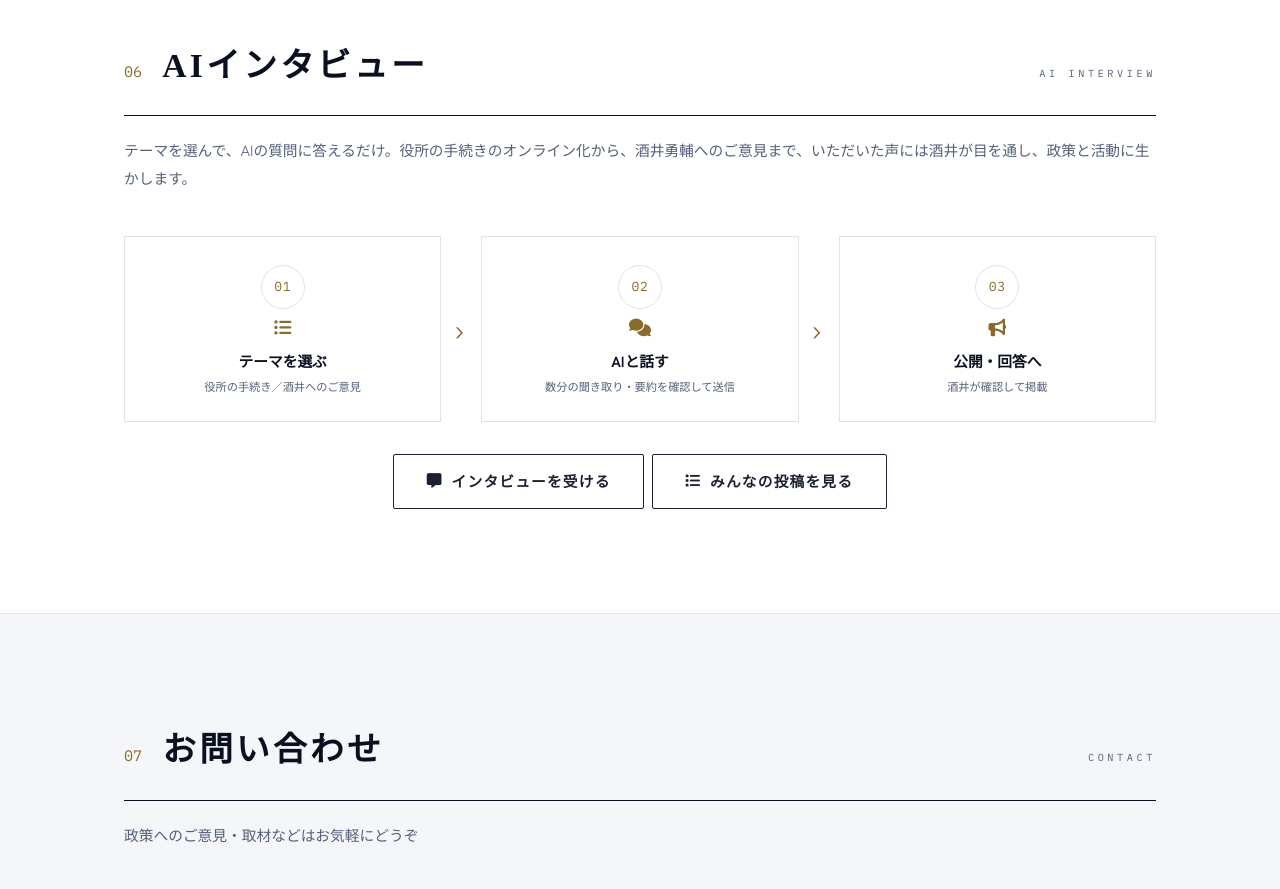
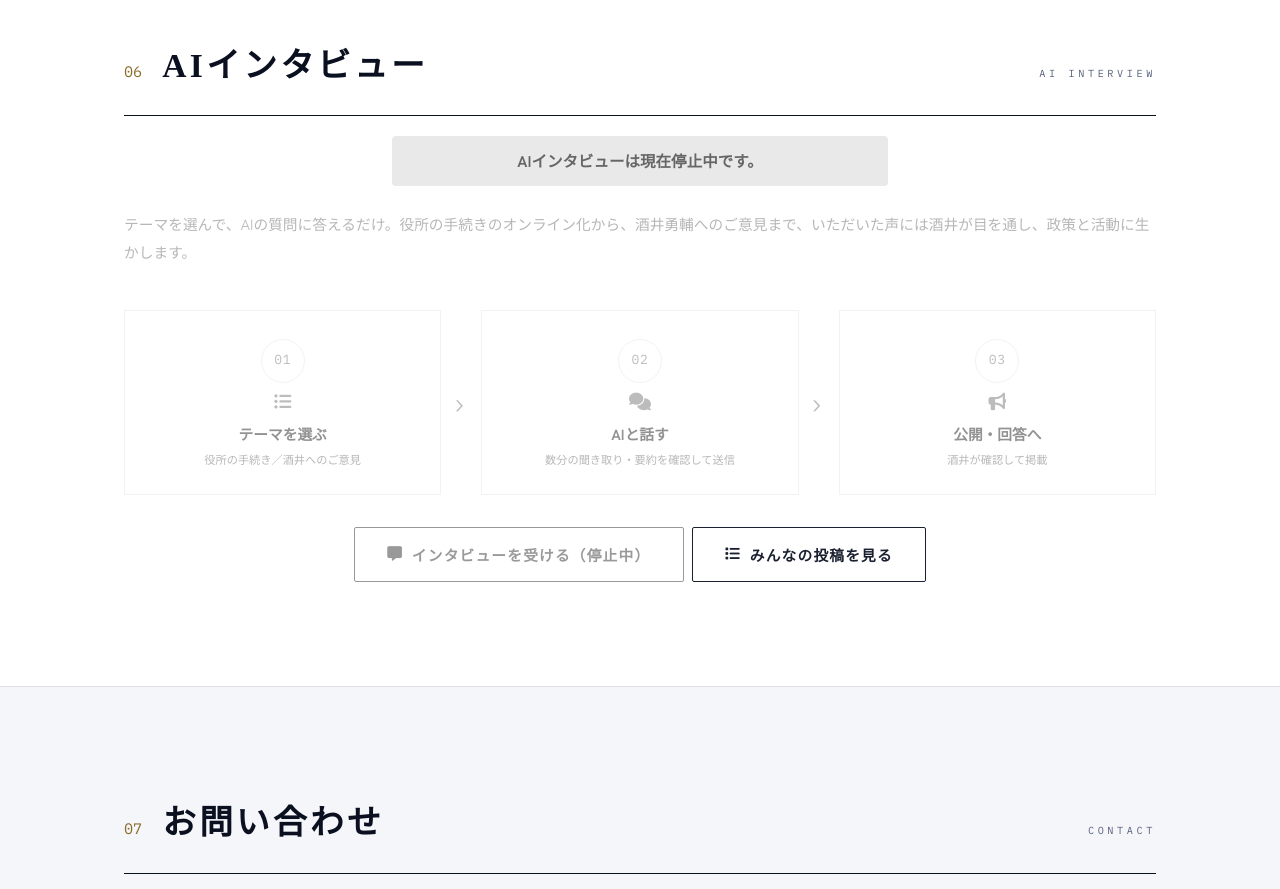
Before and after one commit to yusukesakai0925/portfolio_politics, a plain HTML site: page index.html in a window 1280 px wide. Shown: the part 5320-6209 px from the top of the page. Drawn offline with Linux system fonts and the light colour scheme; no server answers; a web font is replaced by a local one.

Commit message:
酒井さん公式HP（yusukesakai.jp）: 「06 AIインタビュー」に停止中の表示を入れ、説明と「インタビューを受ける」ボタンをグレーにして押せなくした（酒井さんの指示。みんなの投稿を見るは開くので残した）
Co-Authored-By: Claude Opus 5.5 <noreply@anthropic.com>

```diff
--- a/css/style.css
+++ b/css/style.css
@@ -672,6 +672,27 @@ section[id] { scroll-margin-top: var(--head-h); }
   flex-wrap: wrap;
   gap: 8px;
 }
+.paused-note {
+  text-align: center;
+  font-weight: 700;
+  color: #666;
+  background: #e9e9e9;
+  border-radius: 4px;
+  padding: 10px 16px;
+  margin: -36px auto 24px;
+  max-width: 32em;
+}
+.is-paused > .sec-sub { margin-top: 0; }
+.is-paused {
+  filter: grayscale(1);
+  opacity: 0.45;
+}
+.btn.is-disabled {
+  filter: grayscale(1);
+  opacity: 0.45;
+  cursor: not-allowed;
+  pointer-events: none;
+}
 
 /* ---------------------------------------------------------------------
    05 役所のデジタル化目安箱
@@ -942,6 +963,7 @@ section[id] { scroll-margin-top: var(--head-h); }
   .section { padding: 72px 20px; }
   .sec-head { gap: 14px; margin-bottom: 40px; }
   .sec-en { display: none; }
+  .paused-note { margin-top: -24px; }
   .sec-sub { margin: -24px 0 32px; }
 
   .hero-inner { padding: calc(var(--head-h) + 36px) 20px 96px; }
--- a/index.html
+++ b/index.html
@@ -320,6 +320,8 @@
         <h2 class="sec-title">AIインタビュー</h2>
         <span class="sec-en" aria-hidden="true">AI INTERVIEW</span>
       </header>
+      <p class="paused-note">AIインタビューは現在停止中です。</p>
+      <div class="is-paused">
       <p class="sec-sub">テーマを選んで、AIの質問に答えるだけ。役所の手続きのオンライン化から、酒井勇輔へのご意見まで、いただいた声には酒井が目を通し、政策と活動に生かします。</p>
 
       <ol class="meyasu-steps" aria-label="利用の流れ">
@@ -342,10 +344,11 @@
           <span class="meyasu-step-desc">酒井が確認して掲載</span>
         </li>
       </ol>
+      </div>
       <div class="note-link-wrap">
-        <a href="https://sakai-densuke.tail01143c.ts.net/meyasubako/" target="_blank" rel="noopener" class="btn btn-line">
-          <i class="fas fa-comment-alt" aria-hidden="true"></i> インタビューを受ける
-        </a>
+        <span class="btn btn-line is-disabled" aria-disabled="true">
+          <i class="fas fa-comment-alt" aria-hidden="true"></i> インタビューを受ける（停止中）
+        </span>
         <a href="https://sakai-densuke.tail01143c.ts.net/meyasubako/posts" target="_blank" rel="noopener" class="btn btn-line">
           <i class="fas fa-list" aria-hidden="true"></i> みんなの投稿を見る
         </a>
```
